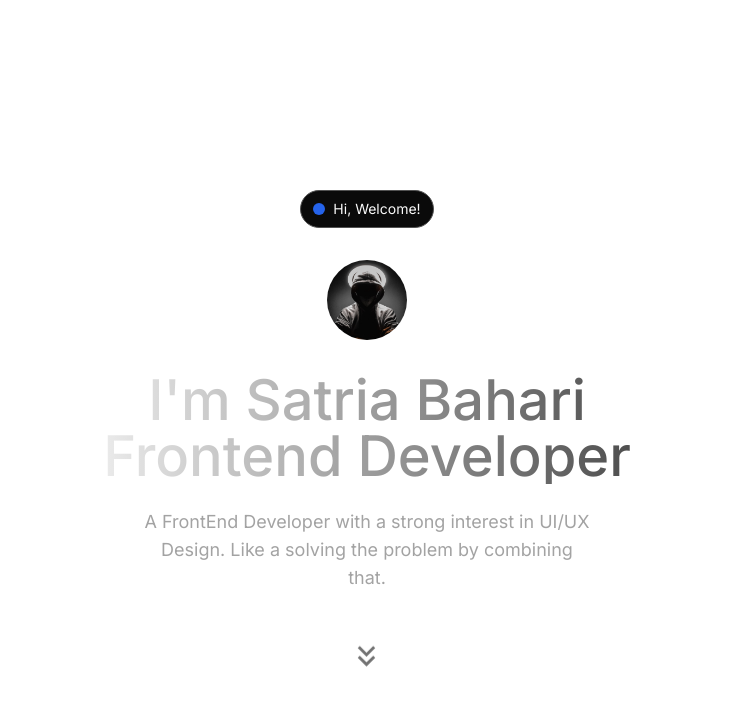
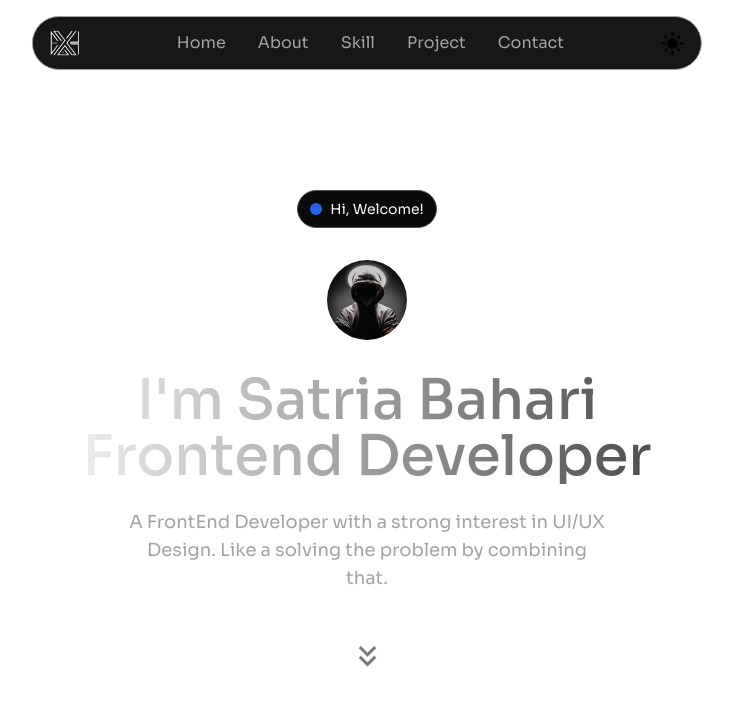
Before and after one commit to satriabahari/portfolio, a Next.js app: page / in a window 1280 px wide. Shown: the top 706 px of the page, without its empty margins (273-1006 px from the left). Built offline with nearby package versions, Linux system fonts and the light colour scheme.

Commit message:
add layout

```diff
--- a/app/layout.tsx
+++ b/app/layout.tsx
@@ -3,6 +3,7 @@ import { inter, soraSans } from "@/styles/fonts";
 import { Metadata } from "next";
 import { METADATA } from "@/constant/metadata";
 import { ThemeProviderContext } from "@/app/providers";
+import Navbar from "@/components/navbar";
 
 export const metadata: Metadata = {
   title: `${METADATA.creator} | Personal Website`,
@@ -16,8 +17,9 @@ export default function RootLayout({
 }) {
   return (
     <html lang="en" suppressHydrationWarning>
-      <body className={inter.className}>
+      <body className={soraSans.className}>
         <ThemeProviderContext>
+          <Navbar/>
           {children}
         </ThemeProviderContext>
       </body>
--- a/package.json
+++ b/package.json
@@ -16,6 +16,7 @@
     "prettier-plugin-tailwindcss": "^0.5.7",
     "react": "^18",
     "react-dom": "^18",
+    "react-fast-marquee": "^1.6.2",
     "react-icons": "^4.12.0"
   },
   "devDependencies": {
```
Also changed, not shown: 1 other file (tests, documents, lock files or other folders).
